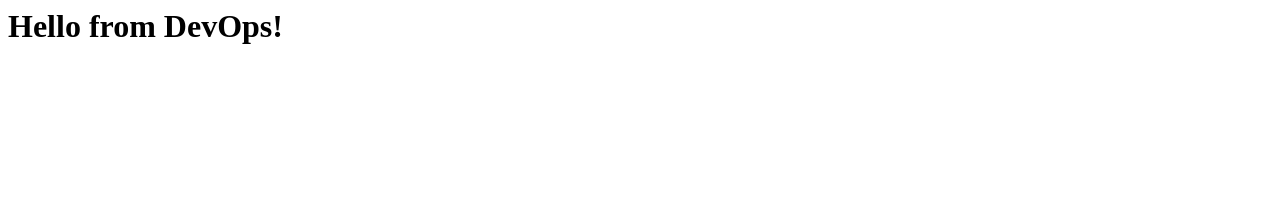
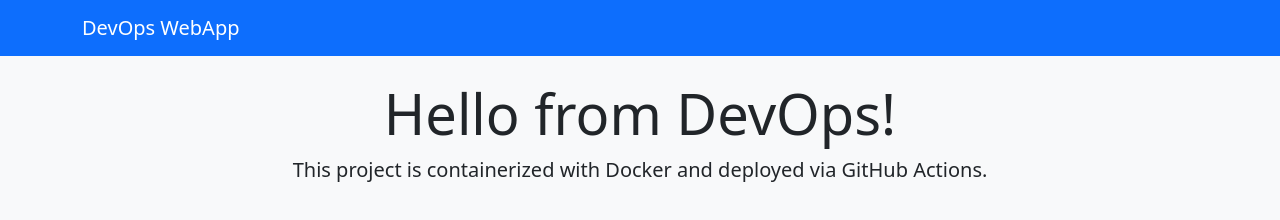
Before and after one commit to aditi09raj/devops-webapp-cicd, a plain HTML site: page index.html in a window 1280 px wide. Drawn offline with nearby package versions, Linux system fonts and the light colour scheme.

```diff
--- a/index.html
+++ b/index.html
@@ -1,12 +1,23 @@
-
-<html>
+<!DOCTYPE html>
+<html lang="en">
 
 <head>
+    <meta charset="UTF-8">
+    <meta name="viewport" content="width=device-width, initial-scale=1.0">
     <title>DevOps Demo</title>
+    <link href="https://cdn.jsdelivr.net/npm/bootstrap@5.3.0/dist/css/bootstrap.min.css" rel="stylesheet">
 </head>
 
-<body>
-    <h1>Hello from DevOps!</h1>
+<body class="bg-light">
+    <nav class="navbar navbar-dark bg-primary mb-4">
+        <div class="container">
+            <a class="navbar-brand" href="#">DevOps WebApp</a>
+        </div>
+    </nav>
+    <div class="container text-center">
+        <h1 class="display-4">Hello from DevOps!</h1>
+        <p class="lead">This project is containerized with Docker and deployed via GitHub Actions.</p>
+    </div>
 </body>
 
 </html>
```
Also changed, not shown: 2 other files.
